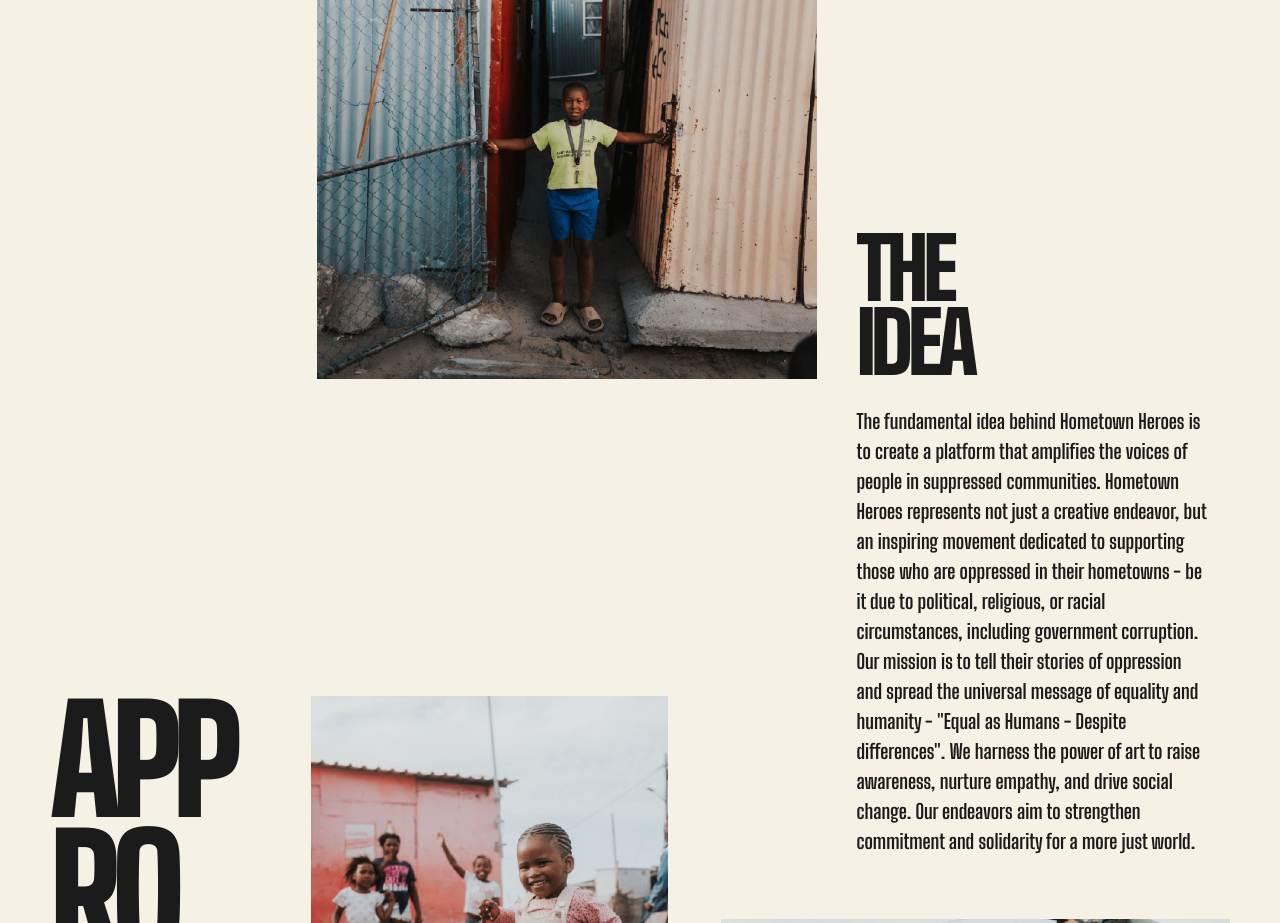
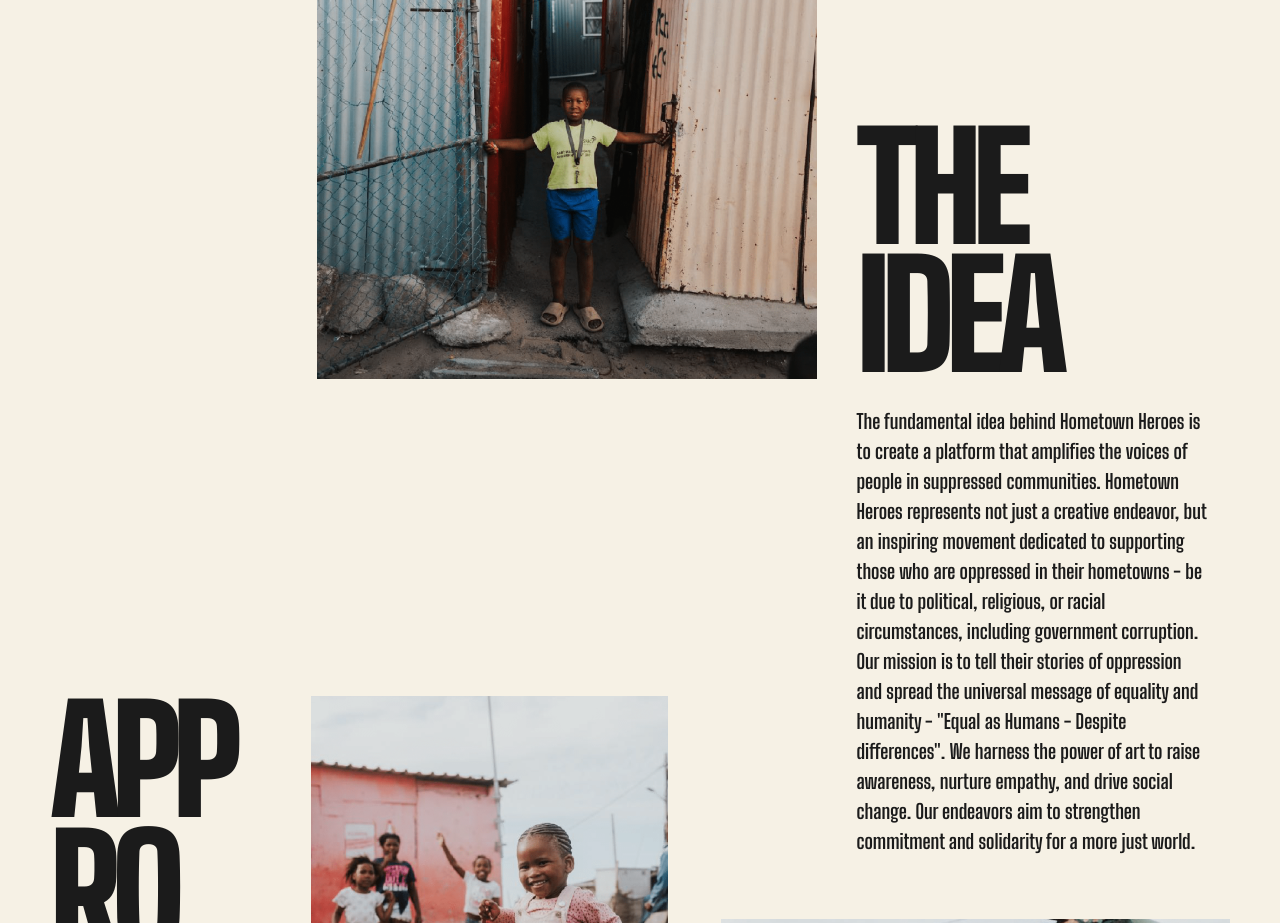
Before and after one commit to krishvaghasiya705/hometownheroes, a React (Create React App) app: page /ausstellung2023 in a window 1280 px wide. Shown: the part 900-1823 px from the top of the page. Built offline with nearby package versions, Linux system fonts and the light colour scheme; a web font is replaced by a local one.

Commit message:
some issues solved of mobile screen

```diff
--- a/src/Global.scss
+++ b/src/Global.scss
@@ -5,10 +5,10 @@
   /* font-family: "Big Shoulders Inline Text", sans-serif; */
 }
 
-// *:not(.simulator) {
-//   cursor: url(chrome-extension://ckejmhbmlajgoklhgbapkiccekfoccmk/assets/pictos/cursor.png) 17 17, pointer !important;
-//   scrollbar-width: none;
-// }
+*:not(.simulator) {
+  cursor: url(chrome-extension://ckejmhbmlajgoklhgbapkiccekfoccmk/assets/pictos/cursor.png) 17 17, pointer !important;
+  scrollbar-width: none;
+}
 
 h1,
 h2,
--- a/src/components/Ausstellung2023components/TheIdeadiv/theideassection.scss
+++ b/src/components/Ausstellung2023components/TheIdeadiv/theideassection.scss
@@ -80,7 +80,7 @@
         max-width: 350px;
         word-break: break-word;
 
-        @media (max-width:1924px) {
+        @media (max-width:1024px) {
           font-size: 85px;
           line-height: 74px;
           max-width: 125px;
```
